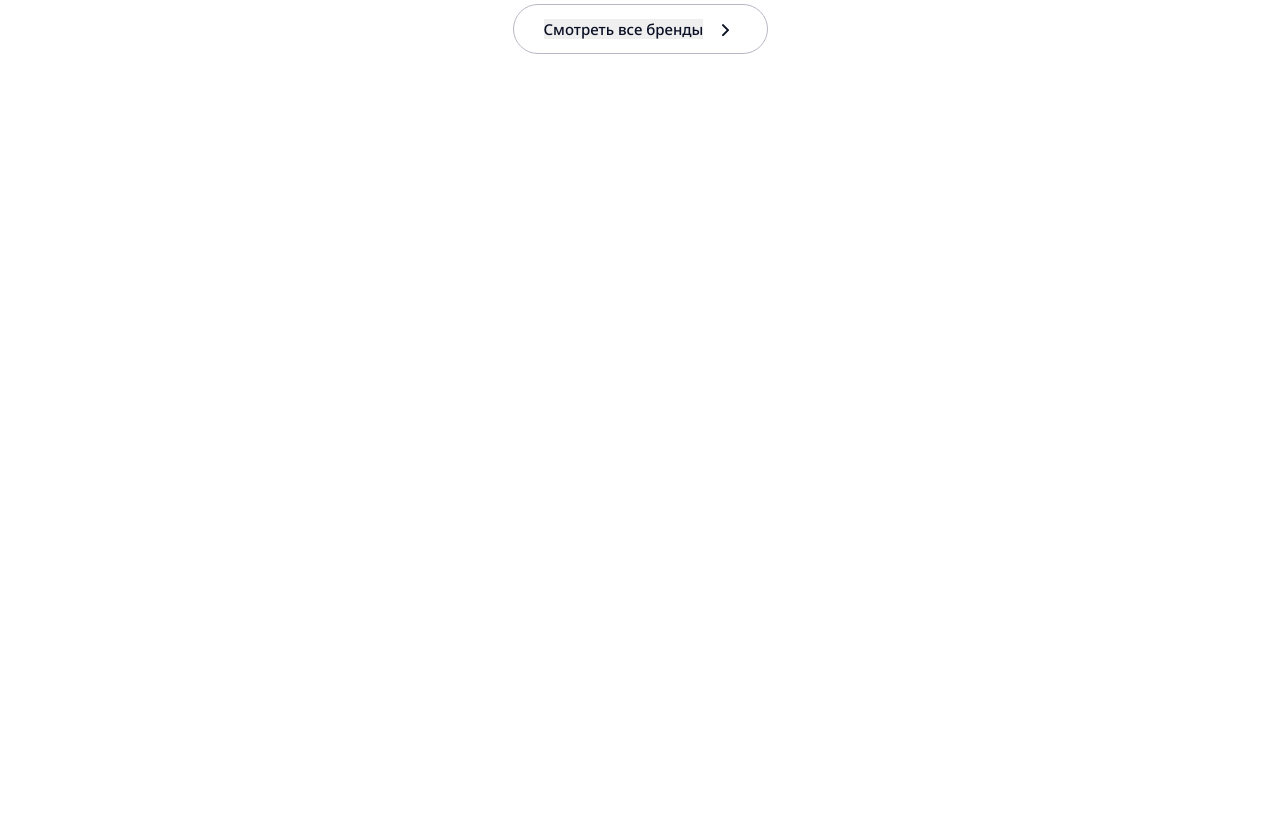
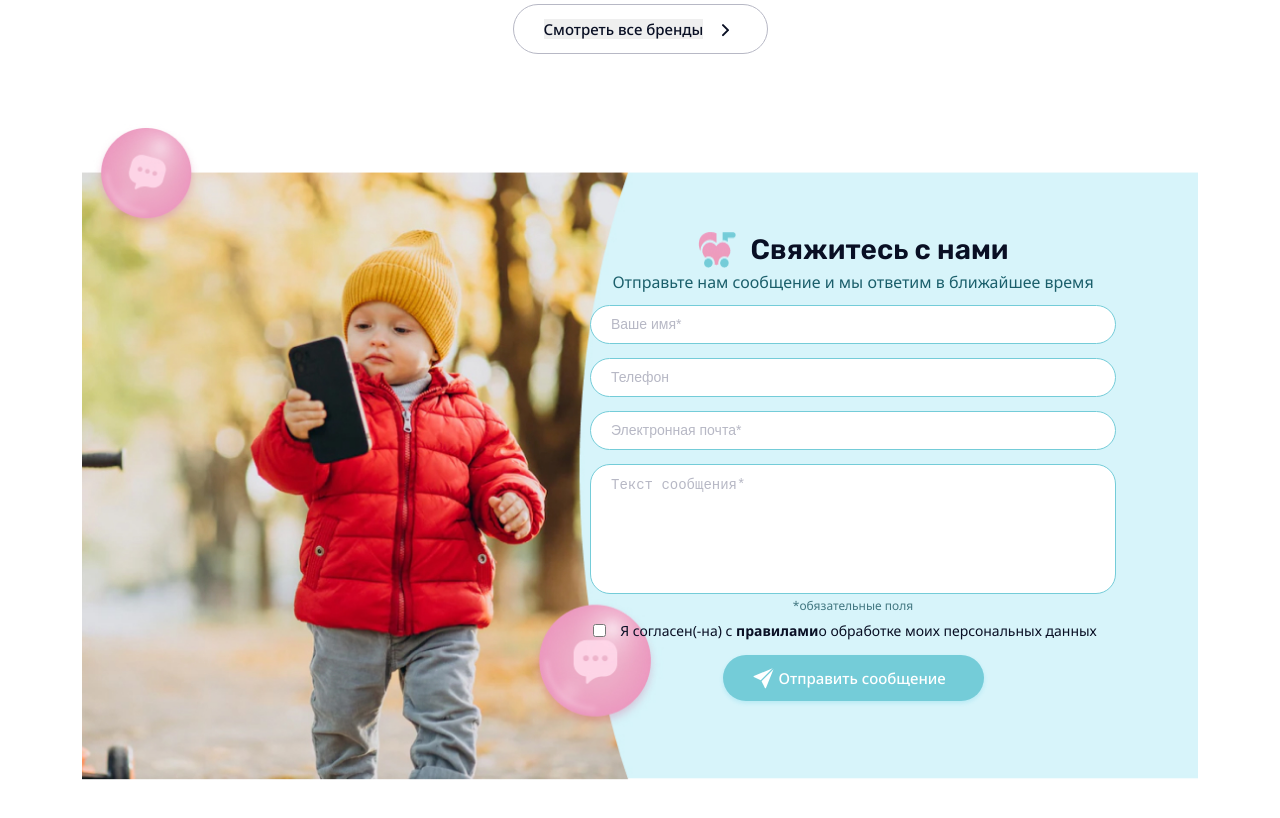
Before and after one commit to Khamzat91/baby-and-mom, a React (Create React App) app: page / in a window 1280 px wide. Shown: the part 5200-6018 px from the top of the page. Before the commit the page ends 5324 px from the top, so only its background shows below. Built offline with nearby package versions, Linux system fonts and the light colour scheme.

Commit message:
added contacts

```diff
--- a/src/App.js
+++ b/src/App.js
@@ -13,6 +13,7 @@ import Popular from "./components/popular/Popular";
 import Novelty from "./components/novelty/Novelty";
 import AboutUs from "./components/aboutUs/AboutUs";
 import Brand from "./components/brand/Brand";
+import Contacts from "./components/contacts/Contacts";
 
 function App() {
   return (
@@ -34,6 +35,7 @@ function App() {
       <Novelty/>
       <AboutUs/>
       <Brand/>
+      <Contacts/>
       </Container>
     </div>
   );
--- /dev/null
+++ b/src/components/contacts/Contacts.jsx
@@ -0,0 +1,48 @@
+import React from "react";
+import aboutBasket from "../../images/aboutBasket.png";
+import { ReactComponent as Mesage } from "../../images/content/mesage.svg";
+import "./index.scss";
+
+export const Contacts = () => {
+  return (
+    <div className="contacts">
+      <div className="contacts__image">
+        <div className="contacts__info">
+          <div className="contacts__info-title">
+            <img src={aboutBasket} alt="" />
+            Свяжитесь с нами
+          </div>
+          <div className="contacts__info-text">
+            Отправьте нам сообщение и мы ответим в ближайшее время
+          </div>
+          <div className="contacts__info-form">
+            <label>
+              <input type="text" placeholder="Ваше имя*" />
+            </label>
+            <label>
+              <input type="text" placeholder="Телефон" />
+            </label>
+            <label>
+              <input type="text" placeholder="Электронная почта*" />
+            </label>
+            <label className="contacts__info-form__area">
+              <textarea placeholder="Текст сообщения*" />
+              <p>*обязательные поля</p>
+            </label>
+            <label className="contacts__info-form__checkbox">
+              <input type="checkbox" />
+              <p> Я согласен(-на) с <span>правилами</span>
+              о обработке моих персональных данных</p>
+            </label>
+            <div className="contacts__info-form__btn">
+              <Mesage className="contacts__info-form__mesage" />
+              Отправить сообщение
+            </div>
+          </div>
+        </div>
+      </div>
+    </div>
+  );
+};
+
+export default Contacts;
--- /dev/null
+++ b/src/components/contacts/index.scss
@@ -0,0 +1,130 @@
+@import "../../scss/vars";
+
+.contacts {
+  margin-bottom: 60px;
+
+  &__image {
+    background-image: url(../../images/contacts.jpg);
+    background-repeat: no-repeat;
+    background-position: center;
+    background-size: cover;
+    max-width: 1280px;
+    width: 100%;
+    height: 656px;
+    position: relative;
+  }
+  &__info {
+    max-width: 526px;
+    width: 100%;
+    position: absolute;
+    top: 108px;
+    right: 82px;
+    &-title {
+      @include r600;
+      font-size: 28px;
+      line-height: 36px;
+      color: $bg;
+      display: flex;
+      justify-content: center;
+      margin-bottom: 5px;
+      img {
+        padding-right: 15px;
+      }
+    }
+    &-text {
+      color: #1b5f6b;
+      text-align: center;
+      margin-bottom: 14px;
+    }
+    &-form {
+      label {
+        input {
+          max-width: 526px;
+          margin-bottom: 14px;
+          width: 100%;
+          border: 1px solid #74ccd8;
+          border-radius: 40px;
+          background-color: #fff;
+          padding: 11px 20px;
+          outline: none;
+          &::placeholder {
+            font-size: 14px;
+            line-height: 19px;
+            color: #b7b8c5;
+          }
+          &[type=checkbox]{
+            width: auto;
+            max-width: auto;
+            position: absolute;
+            top: 3px;
+            left: 3px;
+          }
+        }
+
+      }
+      &__btn {
+        margin: 0 auto;
+        position: relative;
+        cursor: pointer;
+        border: none;
+        padding: 13px 30px 13px 56px;
+        color: #fff;
+        font-size: 15px;
+        line-height: 20px;
+        @include f500;
+        max-width: 261px;
+        width: 100%;
+        background: #74ccd8;
+        box-shadow: 0px 2px 4px rgba(51, 196, 223, 0.2);
+        border-radius: 30px;
+      }
+      &__mesage {
+        position: absolute;
+        top: 13px;
+        left: 30px;
+      }
+      &__checkbox{
+        display: flex;
+        justify-content: center;
+        align-items: center;
+        margin-bottom: 14px;
+        position: relative;
+         p{
+          font-size: 14px;
+          line-height: 20px;
+          color: $bg;
+          margin-left: 11px;
+          span {
+            @include f700;
+          }
+         }
+
+      }
+      &__area{
+        textarea {
+          max-width: 526px;
+          width: 100%;
+          height: 130px;
+          resize: none;
+          border: 1px solid #74ccd8;
+          border-radius: 20px;
+          background-color: #fff;
+          padding: 11px 20px;
+          outline: none;
+          &::placeholder{
+            font-size: 14px;
+            line-height: 19px;
+            color: #b7b8c5;
+          }
+        }
+        p {
+          font-size: 12px;
+          line-height: 18px;
+          color: #427781;
+          text-align: center;
+          margin-bottom: 6px;
+        }
+    }
+    }
+  }
+}
```
Also changed, not shown: src/images/contacts.jpg (added), src/images/content/mesage.svg (added).
